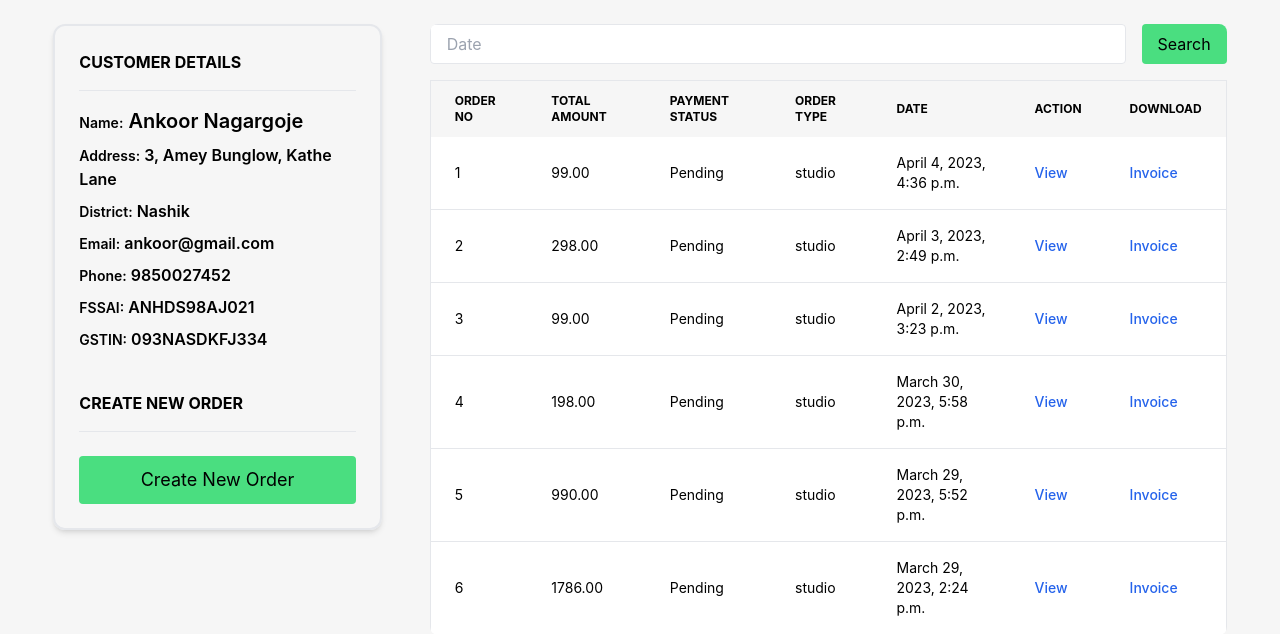
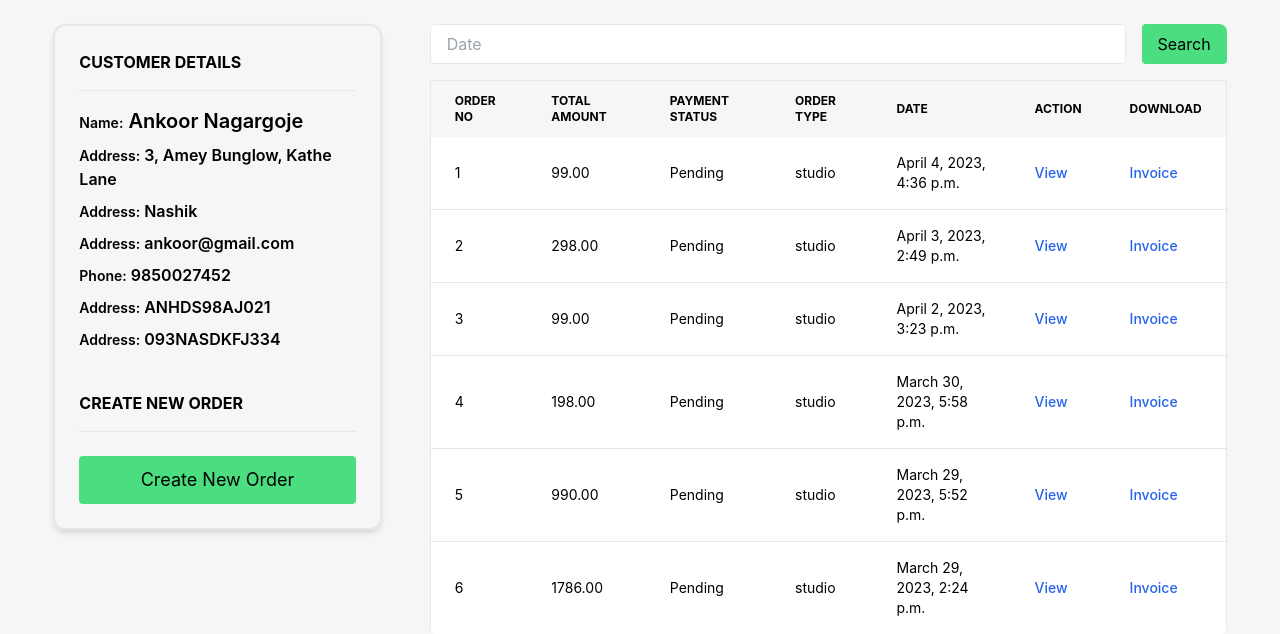
Before and after one commit to AnkoorNagargoje/FormeeManagement, a Django app: page /billing/1/orders/ in a window 1280 px wide. Shown: the part 86-720 px from the top of the page. Run offline with Django 3.2, Linux system fonts and the light colour scheme; a user stored in the database is signed in; data comes from the database, SQL or seed files in the repository; both versions use the stored data as it was after the commit; some libraries are stand-ins or nearby versions.

Commit message:
new changes and updates

```diff
--- a/Billing/templates/order_list.html
+++ b/Billing/templates/order_list.html
@@ -7,12 +7,28 @@
         <hr>
         <div class="my-4">
             <p class="text-xl my-2 font-semibold"><span class="text-sm">Name:</span> {{ customer.name }}</p>
+            {% if customer.address != '' %}
             <p class="text-md my-2 font-semibold"><span class="text-sm">Address:</span> {{ customer.address }}</p>
-            <p class="text-md my-2 font-semibold"><span class="text-sm">District:</span> {{ customer.district }}</p>
-            <p class="text-md my-2 font-semibold"><span class="text-sm">Email:</span> {{ customer.email }}</p>
+            {% endif %}
+
+            {% if customer.district != '' %}
+            <p class="text-md my-2 font-semibold"><span class="text-sm">Address:</span> {{ customer.district }}</p>
+            {% endif %}
+
+            {% if customer.email != '' %}
+            <p class="text-md my-2 font-semibold"><span class="text-sm">Address:</span> {{ customer.email }}</p>
+            {% endif %}
+
             <p class="text-md my-2 font-semibold"><span class="text-sm">Phone:</span> {{ customer.phone }}</p>
-            <p class="text-md my-2 font-semibold"><span class="text-sm">FSSAI:</span> {{ customer.fssai }}</p>
-            <p class="text-md my-2 font-semibold"><span class="text-sm">GSTIN:</span> {{ customer.gstin }}</p>
+
+            {% if customer.fssai != '' %}
+            <p class="text-md my-2 font-semibold"><span class="text-sm">Address:</span> {{ customer.fssai }}</p>
+            {% endif %}
+
+            {% if customer.gstin != '' %}
+            <p class="text-md my-2 font-semibold"><span class="text-sm">Address:</span> {{ customer.gstin }}</p>
+            {% endif %}
+
         </div>
         <br>
         <p class="mb-4 text-md font-bold uppercase">Create New Order</p>
--- a/Formee/settings.py
+++ b/Formee/settings.py
@@ -24,7 +24,7 @@ BASE_DIR = Path(__file__).resolve().parent.parent
 SECRET_KEY = 'django-insecure-cqnrsr(ii-n6+(t0$9plx(g5^#7x%fk1*d6^sc=ez^6&9pn0-p'
 
 # SECURITY WARNING: don't run with debug turned on in production!
-DEBUG = False
+DEBUG = True
 
 ALLOWED_HOSTS = ['formeemanagement-production.up.railway.app', 'https://formeemanagement-production.up.railway.app',
                  'stocksoftware.formeefoods.com',
--- a/Stock/models.py
+++ b/Stock/models.py
@@ -23,4 +23,4 @@ class Quantity(models.Model):
     date = models.DateTimeField(auto_now_add=True)
 
     def __str__(self):
-        return self.product_code
+        return str(self.product_code.code)
--- a/Stock/views.py
+++ b/Stock/views.py
@@ -41,7 +41,7 @@ def add_product_view(request):
 @login_required
 def edit_product_view(request, code):
     product = Product.objects.get(code=code)
-    stock = Quantity.objects.filter(product_code=code).order_by('-date')
+    stock = Quantity.objects.filter(product_code=product)
 
     stock_search = request.GET.get('stock_search')
     if stock_search != '' and stock_search is not None:
```
Also changed, not shown: Billing/templates/invoice.html (+13 -0 lines), db.sqlite3.
